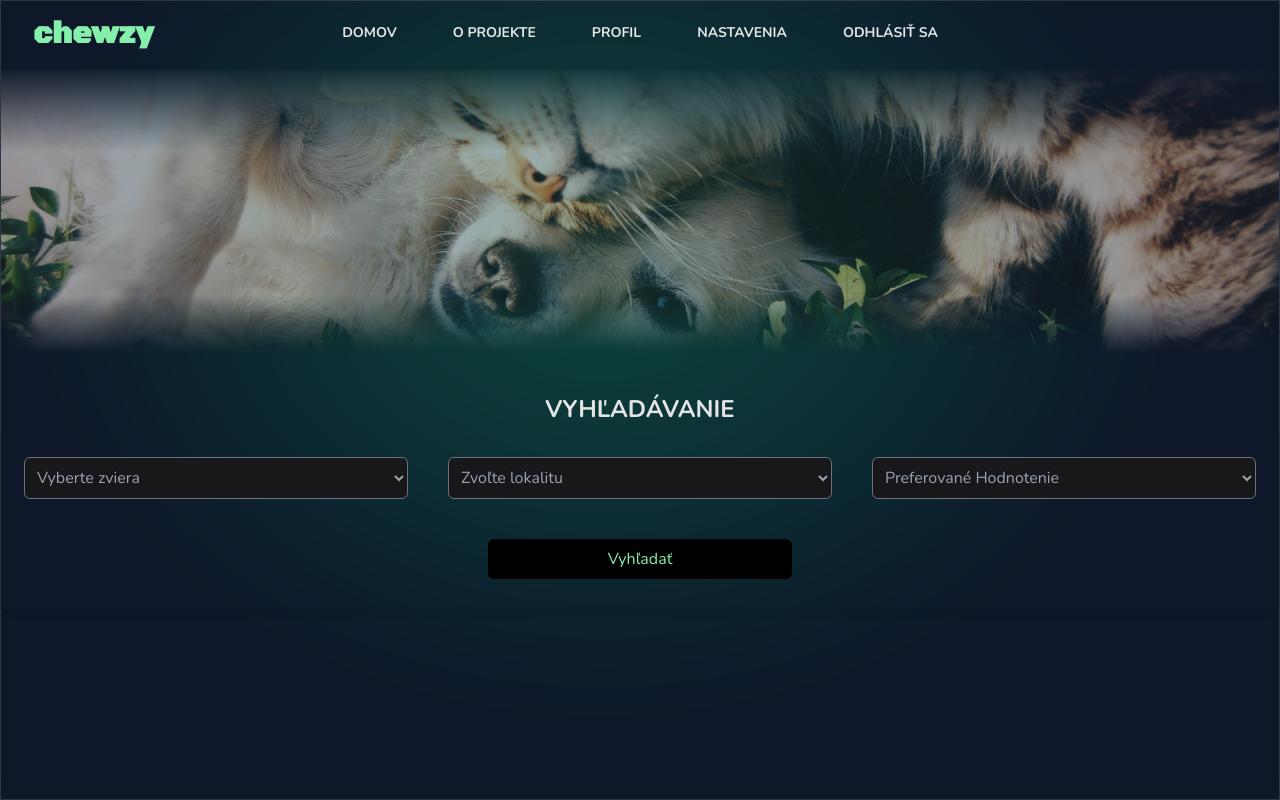
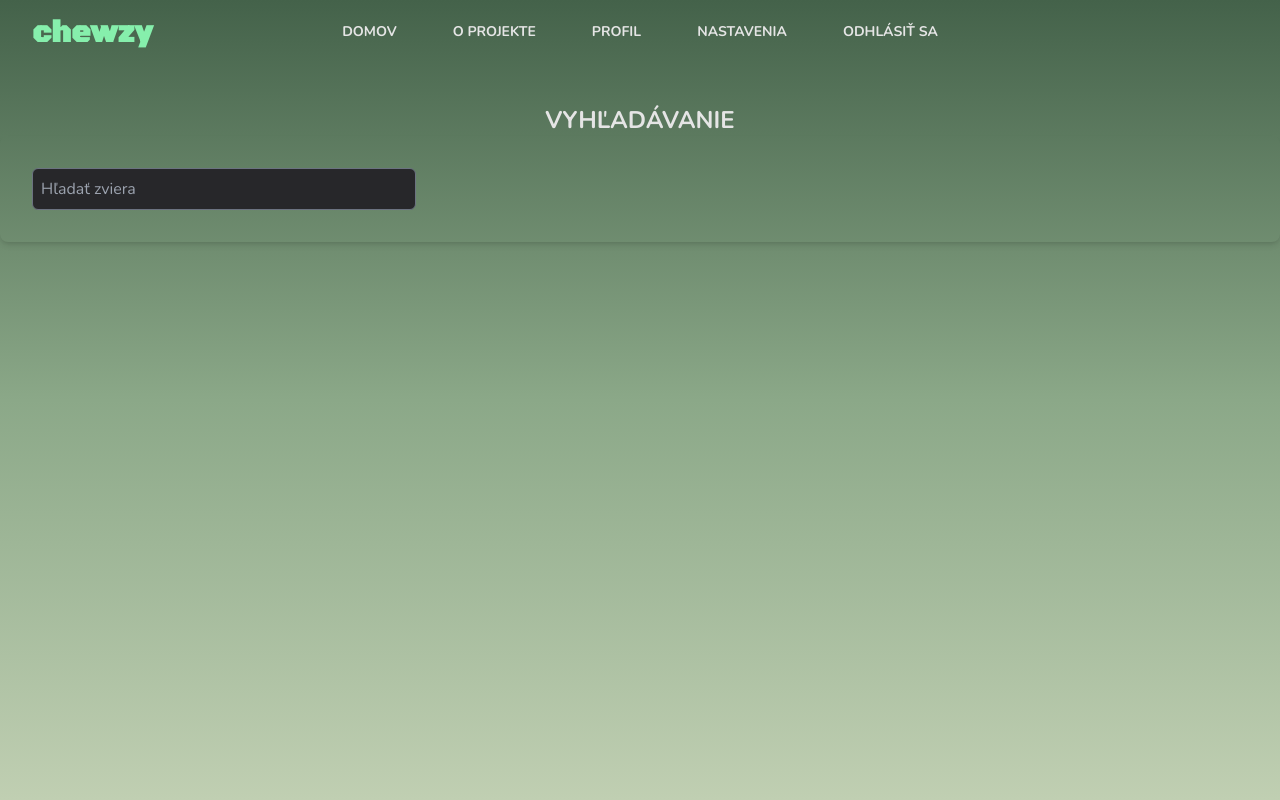
Before and after one commit to wixen28/chewzy, a React (Vite) app in the folder frontend/: page / in a window 1280 px wide. Built offline with nearby package versions, Linux system fonts and the light colour scheme.

Commit message:
FE: add pets json mock and functionality (NOT DONE)

```diff
--- /dev/null
+++ b/frontend/public/mocks/GET_pets.json
@@ -0,0 +1,17 @@
+[
+  { "label": "Pes", "value": "dog" },
+  { "label": "Mačka", "value": "cat" },
+  { "label": "Zajac", "value": "rabbit" },
+  { "label": "Škrečok", "value": "hamster" },
+  { "label": "Činčila", "value": "chinchilla" },
+  { "label": "Korytnačka", "value": "turtle" },
+  { "label": "Had", "value": "snake" },
+  { "label": "Papagáj", "value": "parrot" },
+  { "label": "Fretka", "value": "ferret" },
+  { "label": "Morča", "value": "guinea pig" },
+  { "label": "Ryba", "value": "fish" },
+  { "label": "Kôň", "value": "horse" },
+  { "label": "Králik", "value": "bunny" },
+  { "label": "Pavúk", "value": "spider" },
+  { "label": "Iguana", "value": "iguana" }
+]
--- a/frontend/src/app/layout/Layout.tsx
+++ b/frontend/src/app/layout/Layout.tsx
@@ -6,7 +6,7 @@ const Layout = () => {
   const isAuthPage = location.pathname === "/login" || location.pathname === "/register"
 
   return (
-    <div className={`h-screen ${!isAuthPage ? 'card' : ''}`}>
+    <div className={`h-screen`}>
       <h1 className="logo-font text-xl md:text-3xl font-bold text-green-300 pt-4 pl-8 absolute top-0 left-0 z-40">
           chewzy
       </h1>
--- a/frontend/src/app/layout/header/Header.tsx
+++ b/frontend/src/app/layout/header/Header.tsx
@@ -31,13 +31,13 @@ const Header = () => {
   return (
     <div className='w-full h-16 flex m-auto'>
       {/* Desktop menu */}
-      <ul className='hidden md:flex space-x-4 m-auto gap-10 '>
+      <ul className='hidden md:flex space-x-4 m-auto gap-10'>
         { menuConfig.map((item, index) => (
           <li
             key={index}
             title={item.title}
             onClick={() => handleClick(item)}
-            className='cursor-pointer text-[#e5e5e5] text-sm hover:underline font-bold uppercase'
+            className='cursor-pointer text-[#e5e5e5] text-sm font-bold uppercase relative group'
           >
             {item.title}
           </li>
@@ -54,7 +54,7 @@ const Header = () => {
       {/* Mobile menu */}
       { isMobileMenuOpen && (
         <div
-          className='absolute right-0 w-full h-full bg-transparent z-30 backdrop-blur-sm  text-white shadow-md md:hidden flex flex-col justify-center'>
+          className='absolute right-0 w-full h-full bg-gray-900 z-30 backdrop-blur-3xl  text-white shadow-md md:hidden flex flex-col justify-center'>
           <ul className='flex flex-col space-y-4 p-4 text-xl items-center gap-10'>
             { menuConfig.map((item, index) => (
               <li
--- a/frontend/src/global/styles/global.css
+++ b/frontend/src/global/styles/global.css
@@ -16,20 +16,37 @@ html, body {
   margin: 0;
   background-color: #121212;
   font-family: 'Nunito', sans-serif;
+  color: #f1ebe1;
 
 }
-body {
+/* body {
   background-color: #111927;
   background-image:
       radial-gradient(at 47% 33%, hsl(162.00, 77%, 40%) 0, transparent 59%),
       radial-gradient(at 82% 65%, hsl(218.00, 39%, 11%) 0, transparent 55%);
+} */
+
+body {
+  background: linear-gradient(to bottom, #44624a, #8ba888, #c0cfb2);
+  height: 100vh;
+  margin: 0;
 }
 
 .card {
-  backdrop-filter: blur(16px) saturate(180%);
-  -webkit-backdrop-filter: blur(16px) saturate(180%);
-  background-color: rgba(17, 25, 40, 0.75);
-  border: 1px solid rgba(255, 255, 255, 0.125);
+  backdrop-filter: blur(12px) saturate(180%);
+  -webkit-backdrop-filter: blur(12px) saturate(180%);
+  background-color: rgba(68, 98, 74, 0.85);
+
+  border: 1px solid rgba(255, 255, 255, 0.15);
+  border-radius: 12px;
+  box-shadow: 0 4px 8px rgba(0, 0, 0, 0.3);
+  padding: 20px;
+  color: #f1ebe1;
+  transition: transform 0.3s ease, box-shadow 0.3s ease;
+}
+
+.card:hover {
+  box-shadow: 0 8px 16px rgba(0, 0, 0, 0.4);
 }
 
 .main > * {
@@ -41,7 +58,17 @@ body {
   font-family: 'Black Ops One', sans-serif;
 }
 
-.mask-faded {
-  -webkit-mask-image: linear-gradient(to top, rgba(0, 0, 0, 0) 0%, rgba(0, 0, 0, 1) 20%, rgba(0, 0, 0, 1) 80%, rgba(0, 0, 0, 0) 100%);
-  mask-image: linear-gradient(to top, rgba(0, 0, 0, 0) 0%, rgba(0, 0, 0, 1) 20%, rgba(0, 0, 0, 1) 70%, rgba(0, 0, 0, 0) 100%);
+.group::after {
+  content: "";
+  position: absolute;
+  bottom: -8px;
+  left: 0;
+  width: 0;
+  height: 1px;
+  background-color: #f1ebe1;;
+  transition: width 0.3s ease;
 }
+
+.group:hover::after {
+  width: 100%;
+}
--- a/frontend/src/pages/homePage/HomePage.tsx
+++ b/frontend/src/pages/homePage/HomePage.tsx
@@ -1,16 +1,11 @@
 import Header from "../../app/layout/header/Header"
-import PetLove from '../../utils/images/pet-love.jpg'
+// import PetLove from '../../utils/images/pet-love.jpg'
 import FilteringComponent from "./components/filteringComponent/FilteringCompnent"
 
 const HomePage = () => {
   return (
     <div className=''>
       <Header />
-      <img
-        src={PetLove}
-        alt="pet-love"
-        className='w-full h-[10rem] md:h-[18rem] object-cover opacity-60 border-t-[5px]  border-transparent mask-faded'
-      />
       <FilteringComponent />
     </div>
   )
--- a/frontend/src/pages/homePage/components/filteringComponent/FilteringCompnent.tsx
+++ b/frontend/src/pages/homePage/components/filteringComponent/FilteringCompnent.tsx
@@ -1,103 +1,74 @@
-import { useState } from "react";
-
-type FilterOption = {
-  label: string;
-  value: string;
-};
+import { useState } from 'react'
+import usePets from '../../hooks/usePets'
 
 const FilteringComponent = () => {
-  const animalOptions: FilterOption[] = [
-    { label: "Pes", value: "pes" },
-    { label: "Mačka", value: "macka" },
-    { label: "Zajac", value: "zajac" },
-    { label: "Škrečok", value: "skrecok" },
-    { label: "Činčila", value: "cincila" },
-  ]
+  const { pets, filteredPets, searchPetQuery, setSearchPetQuery } = usePets()
+  const [selectedAnimal, setSelectedAnimal] = useState<string>('')
+  const [isDropdownOpen, setIsDropdownOpen] = useState<boolean>(false)
 
-  const cityOptions: FilterOption[] = [
-    { label: "Bratislava", value: "bratislava" },
-    { label: "Banska Bystrica", value: "bratislava" },
-    { label: "Košice", value: "kosice" },
-    { label: "Prešov", value: "presov" },
-  ]
+  const handleInputChange = (e: React.ChangeEvent<HTMLInputElement>) => {
+    setSearchPetQuery(e.target.value)
+    if (e.target.value === '') {
+      setSelectedAnimal('')
+    }
+  }
 
-  const reviewOptions: FilterOption[] = [
-    { label: "5 Hviezdičiek", value: "5" },
-    { label: "4 Hviezdičky", value: "4" },
-    { label: "3 Hviezdičky", value: "3" },
-    { label: "2 Hviezdičky", value: "3" },
-    { label: "1 Hviezdička", value: "3" },
-  ]
+  const handleSelectAnimal = (pet: { id: string; label: string; value: string }) => {
+    setSelectedAnimal(pet.label)
+    setSearchPetQuery(pet.label)
+    setIsDropdownOpen(false)
+  }
 
-  const [selectedAnimal, setSelectedAnimal] = useState<string>("")
-  const [selectedCity, setSelectedCity] = useState<string>("")
-  const [selectedReview, setSelectedReview] = useState<string>("")
+  const handleClearSelection = () => {
+    setSelectedAnimal('')
+    setSearchPetQuery('')
+    setIsDropdownOpen(true)
+  }
+
+  const filteredPetsList = searchPetQuery
+    ? filteredPets
+    : pets
 
   return (
     <div className='flex flex-col mt-10 items-center justify-center'>
       <h3 className='text-center text-[#e5e5e5] md:text-left text-xl md:text-2xl font-bold uppercase'>
         Vyhľadávanie
       </h3>
-      <form className='flex flex-col p-8 rounded-lg shadow-md w-full h-auto'>
-        <div className='flex justify-center gap-10 '>
-          <div>
-          <select
-            id="animal"
-              value={selectedAnimal}
-              onChange={(e) => setSelectedAnimal(e.target.value)}
-              className='abosolute w-96 pr-10 placeholder:text-sm outline-none border-[1px] border-gray-500 focus:border-green-200 p-2 bg-zinc-900 rounded-md text-gray-400'
+      <form className='p-8 rounded-lg shadow-md w-full'>
+        <div className='relative w-96'>
+          <input
+            type='text'
+            value={selectedAnimal || searchPetQuery} // Display selected pet or search query
+            onChange={handleInputChange} // Handle input change
+            onFocus={() => setIsDropdownOpen(true)} // Show dropdown when input is focused
+            placeholder='Hľadať zviera'
+            className='w-full p-2 text-gray-400 bg-zinc-800 border border-gray-500 rounded-md'
+          />
+          {/* Show clear button if there is a selected animal */}
+          { selectedAnimal && (
+            <button
+              type='button'
+              onClick={handleClearSelection}
+              className='absolute right-2 top-1/2 transform -translate-y-1/2 text-gray-400'
             >
-              <option value="" disabled >
-                Vyberte zviera
-              </option>
-              { animalOptions.map((option) => (
-                <option key={option.value} value={option.value} >
-                  {option.label}
-                </option>
+              &#10005;
+            </button>
+          )}
+          {/* Show all pets when input is focused or filter results based on query */}
+          { isDropdownOpen && (
+            <ul className='absolute max-h-52 overflow-auto bg-zinc-900 w-full border border-gray-500 mt-1 rounded-md z-10'>
+              {filteredPetsList.map((pet) => (
+                <li
+                  key={pet.id} // Use pet's ID for unique keys
+                  onClick={() => handleSelectAnimal(pet)} // Select pet when clicked
+                  className='p-2 text-gray-400 hover:bg-gray-700 cursor-pointer'
+                >
+                  {pet.label} {/* Display pet name */}
+                </li>
               ))}
-            </select>
+            </ul>
+          )}
         </div>
-        <div>
-          <select
-            id="city"
-            value={selectedCity}
-            onChange={(e) => setSelectedCity(e.target.value)}
-            className='w-96 placeholder:text-sm outline-none border-[1px] border-gray-500 p-2 bg-zinc-900 rounded-md text-gray-400'
-          >
-            <option value="" disabled className=''>
-              Zvoľte lokalitu
-            </option>
-            { cityOptions.map((option) => (
-              <option key={option.value} value={option.value}>
-                {option.label}
-              </option>
-            ))}
-          </select>
-        </div>
-        <div>
-          <select
-            id="review"
-            value={selectedReview}
-            onChange={(e) => setSelectedReview(e.target.value)}
-            className='w-96 placeholder:text-sm outline-none border-[1px] border-gray-500 p-2 bg-zinc-900 rounded-md text-gray-400'
-          >
-            <option value="" disabled>
-              Preferované Hodnotenie
-            </option>
-            { reviewOptions.map((option) => (
-              <option key={option.value} value={option.value}>
-                {option.label}
-              </option>
-            ))}
-          </select>
-        </div>
-      </div>
-      <button
-        className='m-auto w-1/4 p-2 mt-10 bg-black rounded-md text-green-300 hover:bg-zinc-900'
-        onClick={ () => alert("todo")}
-      >
-        Vyhľadať
-      </button>
       </form>
     </div>
   )
--- /dev/null
+++ b/frontend/src/pages/homePage/hooks/usePets.ts
@@ -0,0 +1,46 @@
+import { useState, useEffect } from "react"
+
+type Pet = {
+  id: string;
+  label: string;
+  value: string;
+}
+
+const usePets = () => {
+  const [pets, setPets] = useState<Pet[]>([])
+  const [filteredPets, setFilteredPets] = useState<Pet[]>([])
+  const [searchPetQuery, setSearchPetQuery] = useState("")
+
+  useEffect(() => {
+    fetch("mocks/GET_pets.json")
+      .then((response) => response.json())
+      .then((data) => {
+        setPets(data)
+        setFilteredPets(data)
+      })
+      .catch((error) => console.error("Error fetching pets data:", error))
+  }, [])
+
+  // Filter pets based on search query
+  useEffect(() => {
+    if (searchPetQuery.trim() === "") {
+      setFilteredPets(pets)
+    } else {
+      const lowercasedQuery = searchPetQuery.toLowerCase()
+      const filtered = pets.filter((pet) =>
+        pet.label.toLowerCase().includes(lowercasedQuery)
+      )
+      setFilteredPets(filtered)
+    }
+  }, [searchPetQuery, pets])
+
+
+  return {
+    pets,
+    filteredPets,
+    searchPetQuery,
+    setSearchPetQuery
+  }
+}
+
+export default usePets
```
